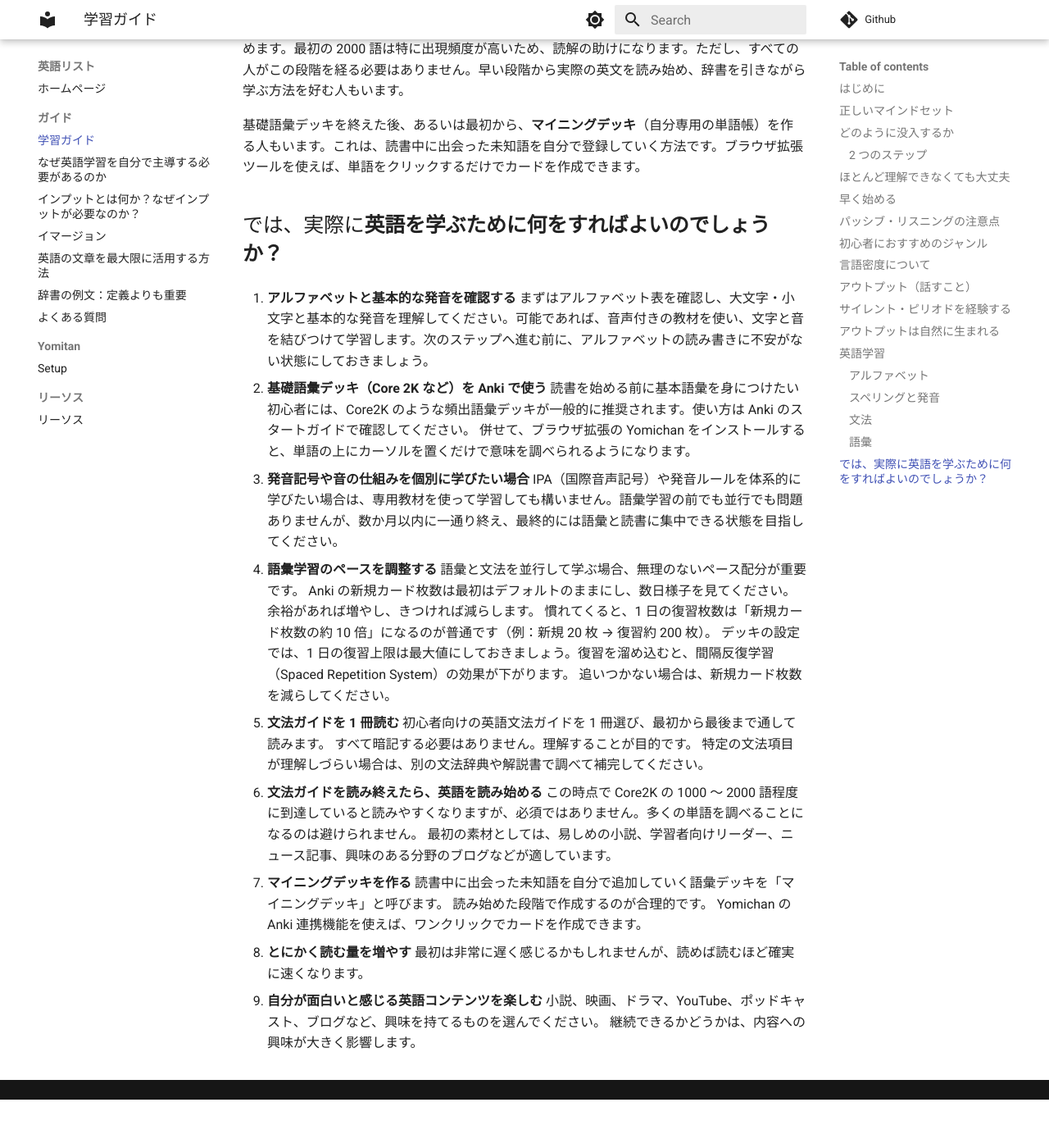
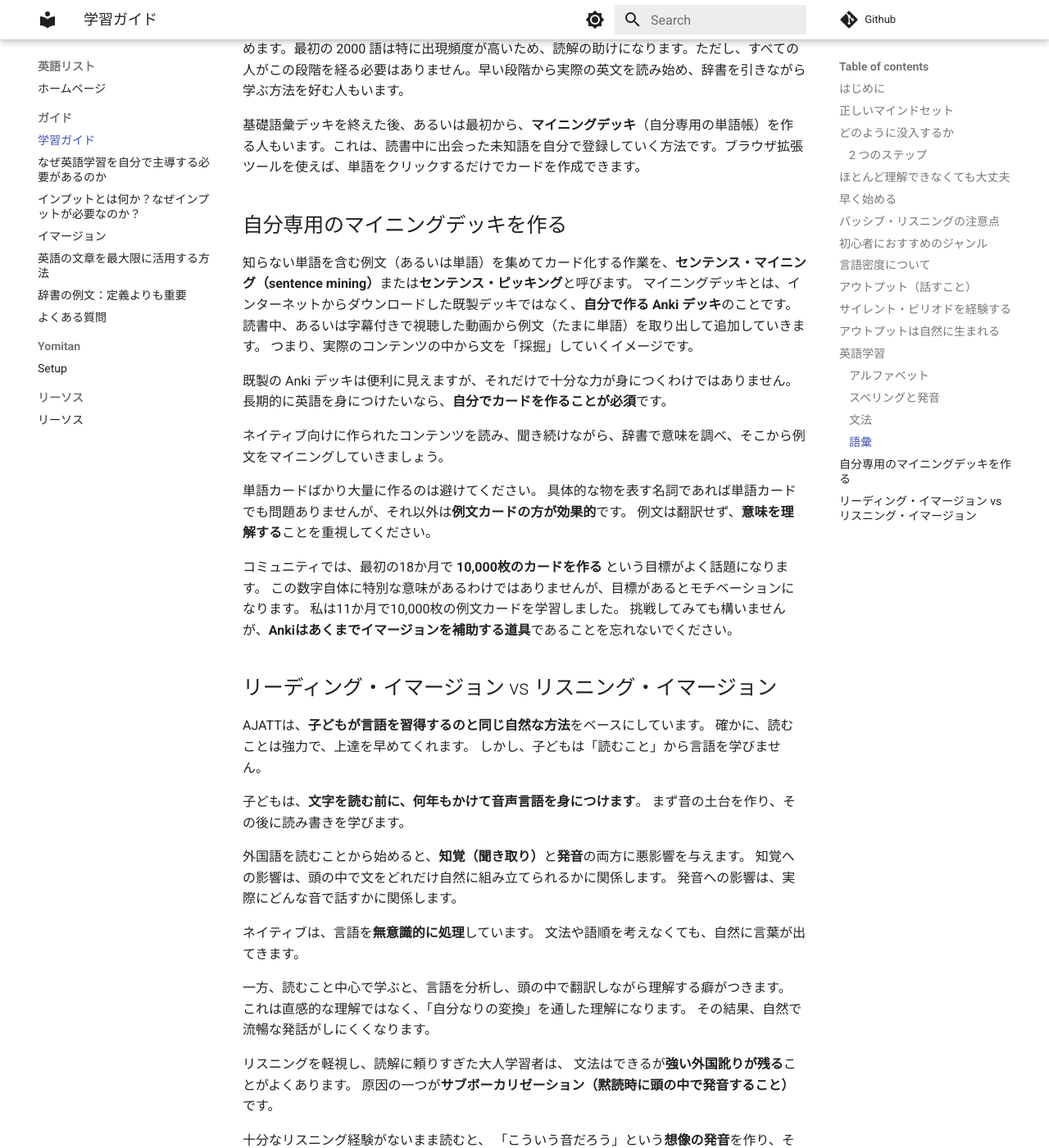
Before and after one commit to dokuben/eigorisuto, an MkDocs documentation site: the page built from docs/guide.md, in a window 1280 px wide and 1400 px high, scrolled down 6880 px. Shown: the whole window at 82% size. Built offline with MkDocs 1.6.1 and Material for MkDocs 9.7.7, drawn with Linux system fonts in a browser that asks for light colours; comment, search, counter and statistics services are not loaded; before the commit the page ends 8221 px from its top, so only the background shows below that; some of the changed text lies outside the part shown.

Commit message:
Update guide.md

```diff
--- a/docs/guide.md
+++ b/docs/guide.md
@@ -328,43 +328,81 @@ AJATT の考え方の中心にあるのが、
 
 基礎語彙デッキを終えた後、あるいは最初から、**マイニングデッキ**（自分専用の単語帳）を作る人もいます。これは、読書中に出会った未知語を自分で登録していく方法です。ブラウザ拡張ツールを使えば、単語をクリックするだけでカードを作成できます。
 
+## 自分専用のマイニングデッキを作る
 
-## では、実際に**英語を学ぶために何をすればよいのでしょうか？**
+知らない単語を含む例文（あるいは単語）を集めてカード化する作業を、**センテンス・マイニング（sentence mining）**または**センテンス・ピッキング**と呼びます。
+マイニングデッキとは、インターネットからダウンロードした既製デッキではなく、**自分で作る Anki デッキ**のことです。
+読書中、あるいは字幕付きで視聴した動画から例文（たまに単語）を取り出して追加していきます。
+つまり、実際のコンテンツの中から文を「採掘」していくイメージです。
 
-1. **アルファベットと基本的な発音を確認する**
-   まずはアルファベット表を確認し、大文字・小文字と基本的な発音を理解してください。可能であれば、音声付きの教材を使い、文字と音を結びつけて学習します。次のステップへ進む前に、アルファベットの読み書きに不安がない状態にしておきましょう。
+既製の Anki デッキは便利に見えますが、それだけで十分な力が身につくわけではありません。
+長期的に英語を身につけたいなら、**自分でカードを作ることが必須**です。
 
-2. **基礎語彙デッキ（Core 2K など）を Anki で使う**
-   読書を始める前に基本語彙を身につけたい初心者には、Core2K のような頻出語彙デッキが一般的に推奨されます。使い方は Anki のスタートガイドで確認してください。
-   併せて、ブラウザ拡張の Yomichan をインストールすると、単語の上にカーソルを置くだけで意味を調べられるようになります。
+ネイティブ向けに作られたコンテンツを読み、聞き続けながら、辞書で意味を調べ、そこから例文をマイニングしていきましょう。
 
-3. **発音記号や音の仕組みを個別に学びたい場合**
-   IPA（国際音声記号）や発音ルールを体系的に学びたい場合は、専用教材を使って学習しても構いません。語彙学習の前でも並行でも問題ありませんが、数か月以内に一通り終え、最終的には語彙と読書に集中できる状態を目指してください。
+単語カードばかり大量に作るのは避けてください。
+具体的な物を表す名詞であれば単語カードでも問題ありませんが、それ以外は**例文カードの方が効果的**です。
+例文は翻訳せず、**意味を理解する**ことを重視してください。
 
-4. **語彙学習のペースを調整する**
-   語彙と文法を並行して学ぶ場合、無理のないペース配分が重要です。
-   Anki の新規カード枚数は最初はデフォルトのままにし、数日様子を見てください。余裕があれば増やし、きつければ減らします。
-   慣れてくると、1 日の復習枚数は「新規カード枚数の約 10 倍」になるのが普通です（例：新規 20 枚 → 復習約 200 枚）。
-   デッキの設定では、1 日の復習上限は最大値にしておきましょう。復習を溜め込むと、間隔反復学習（Spaced Repetition System）の効果が下がります。
-   追いつかない場合は、新規カード枚数を減らしてください。
+コミュニティでは、最初の18か月で **10,000枚のカードを作る** という目標がよく話題になります。
+この数字自体に特別な意味があるわけではありませんが、目標があるとモチベーションになります。
+私は11か月で10,000枚の例文カードを学習しました。
+挑戦してみても構いませんが、**Ankiはあくまでイマージョンを補助する道具**であることを忘れないでください。
 
-5. **文法ガイドを 1 冊読む**
-   初心者向けの英語文法ガイドを 1 冊選び、最初から最後まで通して読みます。
-   すべて暗記する必要はありません。理解することが目的です。
-   特定の文法項目が理解しづらい場合は、別の文法辞典や解説書で調べて補完してください。
+## リーディング・イマージョン vs リスニング・イマージョン
 
-6. **文法ガイドを読み終えたら、英語を読み始める**
-   この時点で Core2K の 1000 ～ 2000 語程度に到達していると読みやすくなりますが、必須ではありません。多くの単語を調べることになるのは避けられません。
-   最初の素材としては、易しめの小説、学習者向けリーダー、ニュース記事、興味のある分野のブログなどが適しています。
+AJATTは、**子どもが言語を習得するのと同じ自然な方法**をベースにしています。
+確かに、読むことは強力で、上達を早めてくれます。
+しかし、子どもは「読むこと」から言語を学びません。
 
-7. **マイニングデッキを作る**
-   読書中に出会った未知語を自分で追加していく語彙デッキを「マイニングデッキ」と呼びます。
-   読み始めた段階で作成するのが合理的です。
-   Yomichan の Anki 連携機能を使えば、ワンクリックでカードを作成できます。
+子どもは、**文字を読む前に、何年もかけて音声言語を身につけます**。
+まず音の土台を作り、その後に読み書きを学びます。
 
-8. **とにかく読む量を増やす**
-   最初は非常に遅く感じるかもしれませんが、読めば読むほど確実に速くなります。
+外国語を読むことから始めると、**知覚（聞き取り）**と**発音**の両方に悪影響を与えます。
+知覚への影響は、頭の中で文をどれだけ自然に組み立てられるかに関係します。
+発音への影響は、実際にどんな音で話すかに関係します。
 
-9. **自分が面白いと感じる英語コンテンツを楽しむ**
-   小説、映画、ドラマ、YouTube、ポッドキャスト、ブログなど、興味を持てるものを選んでください。
-   継続できるかどうかは、内容への興味が大きく影響します。
+ネイティブは、言語を**無意識的に処理**しています。
+文法や語順を考えなくても、自然に言葉が出てきます。
+
+一方、読むこと中心で学ぶと、言語を分析し、頭の中で翻訳しながら理解する癖がつきます。
+これは直感的な理解ではなく、「自分なりの変換」を通した理解になります。
+その結果、自然で流暢な発話がしにくくなります。
+
+リスニングを軽視し、読解に頼りすぎた大人学習者は、
+文法はできるが**強い外国訛りが残る**ことがよくあります。
+原因の一つが**サブボーカリゼーション（黙読時に頭の中で発音すること）**です。
+
+十分なリスニング経験がないまま読むと、
+「こういう音だろう」という**想像の発音**を作り、それを繰り返し練習してしまいます。
+これは早すぎるスピーキングと同じ問題です。
+
+リスニングの訓練は時間がかかるため、
+読む力の方が先に伸びやすくなります。
+すると、見る単語すべてに対して間違った発音イメージを作り続けてしまいます。
+結果として、話す力を自分で壊してしまうのです。
+
+良いリスニング力と発音を身につけるために、
+最初は**映像＋音声コンテンツのみ**（映画、ドラマ、アニメなど）を中心にしてください。
+
+完全に読むのを避けるのは難しいので、
+字幕で単語を調べるとき、辞書を引くとき、Ankiカードを作るときに限定しましょう。
+
+一度悪い癖がついてからリスニングを改善するのは非常に大変です。
+頭の中の音と実際の音が食い違うからです。
+できるだけ最初から防ぎましょう。
+
+最初の段階では、
+**読むのはフラッシュカードと辞書検索のみ**にしてください。
+それ以外の読書は控えます。
+
+大量のネイティブ音声を聞き、**音の土台**を作ることに集中してください。
+
+リスニング力が育ってきたら、
+簡単なマンガやコミック → ラノベ → 小説という順で少しずつ読む量を増やします。
+
+大人にとっては、
+音声だけで学ぶより、読む方が楽で速く進むことが多いからです。
+
+その場合でも、発音やアクセントは後から矯正できますが、
+かなりの努力が必要になることは理解しておいてください。
```
